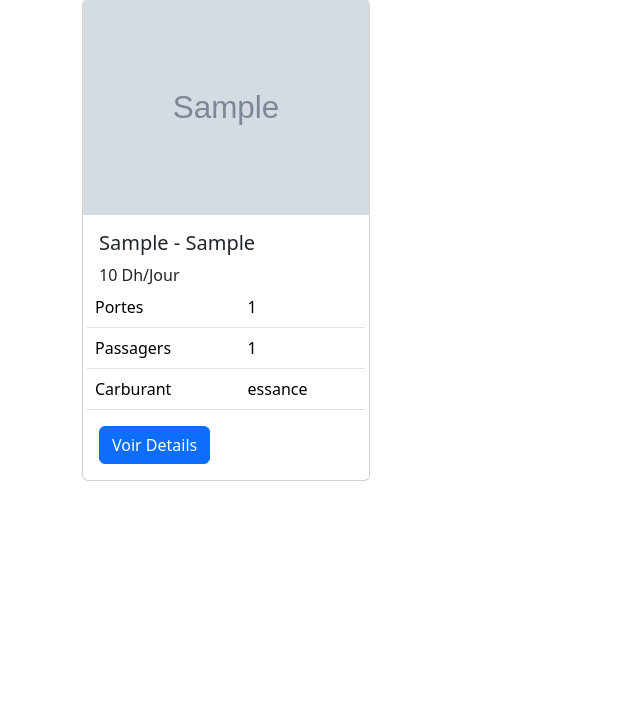
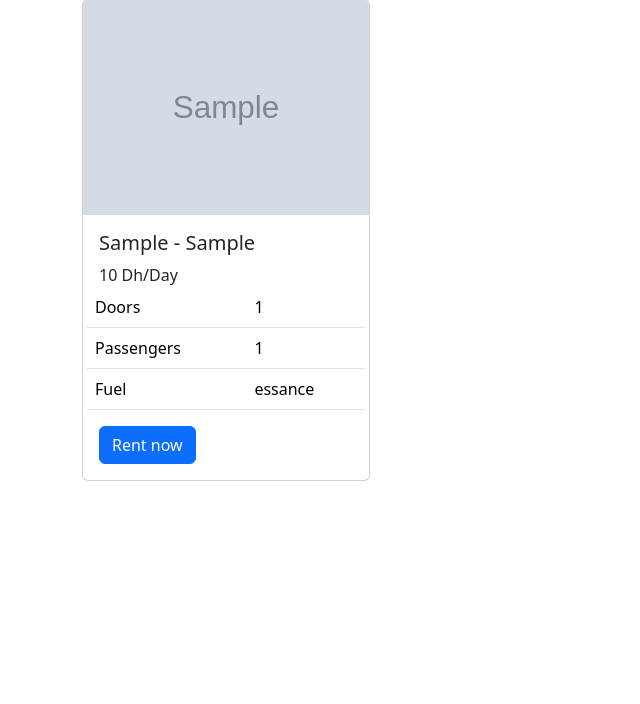
Before and after one commit to youssefnf/CarRentalDjangoProject, a Django app: page /listing/ in a window 1280 px wide. Shown: the part 97-801 px from the top of the page, without its empty margins (0-640 px from the left). Run offline with Django 4.2, Linux system fonts and the light colour scheme; tables that the repository leaves empty hold one stand-in row (values such as "Sample post"); grey boxes marked "Sample" are stand-in pictures.

Commit message:
change language

```diff
--- a/rentcarsapp/templates/carListing.html
+++ b/rentcarsapp/templates/carListing.html
@@ -12,27 +12,27 @@
           <div class="card-body">
             <h5 class="card-title">{{ car.marque }} - {{ car.model }}</h5>
             <div class="col col-12">
-              <span class="car-price">{{ car.prix | floatformat }} Dh/Jour<span>
+              <span class="car-price">{{ car.prix | floatformat }} Dh/Day<span>
             </div>
             <div class="row">
               <table class="table">
                 <tbody>
                   <tr>
-                    <td>Portes</td>
+                    <td>Doors</td>
                     <td>{{ car.nb_portes}}</td>
                   </tr>
                   <tr>
-                    <td>Passagers</td>
+                    <td>Passengers</td>
                     <td>{{ car.nb_passager }}</td>
                   </tr>
                   <tr>
-                    <td>Carburant</td>
+                    <td>Fuel</td>
                     <td>{{ car.carburant }}</td>
                   </tr>
                 </tbody>
               </table>
             </div>
-            <a href="#" class="btn btn-primary">Voir Details</a>
+            <a href="#" class="btn btn-primary">Rent now</a>
           </div>
         </div>
       </div>
```
